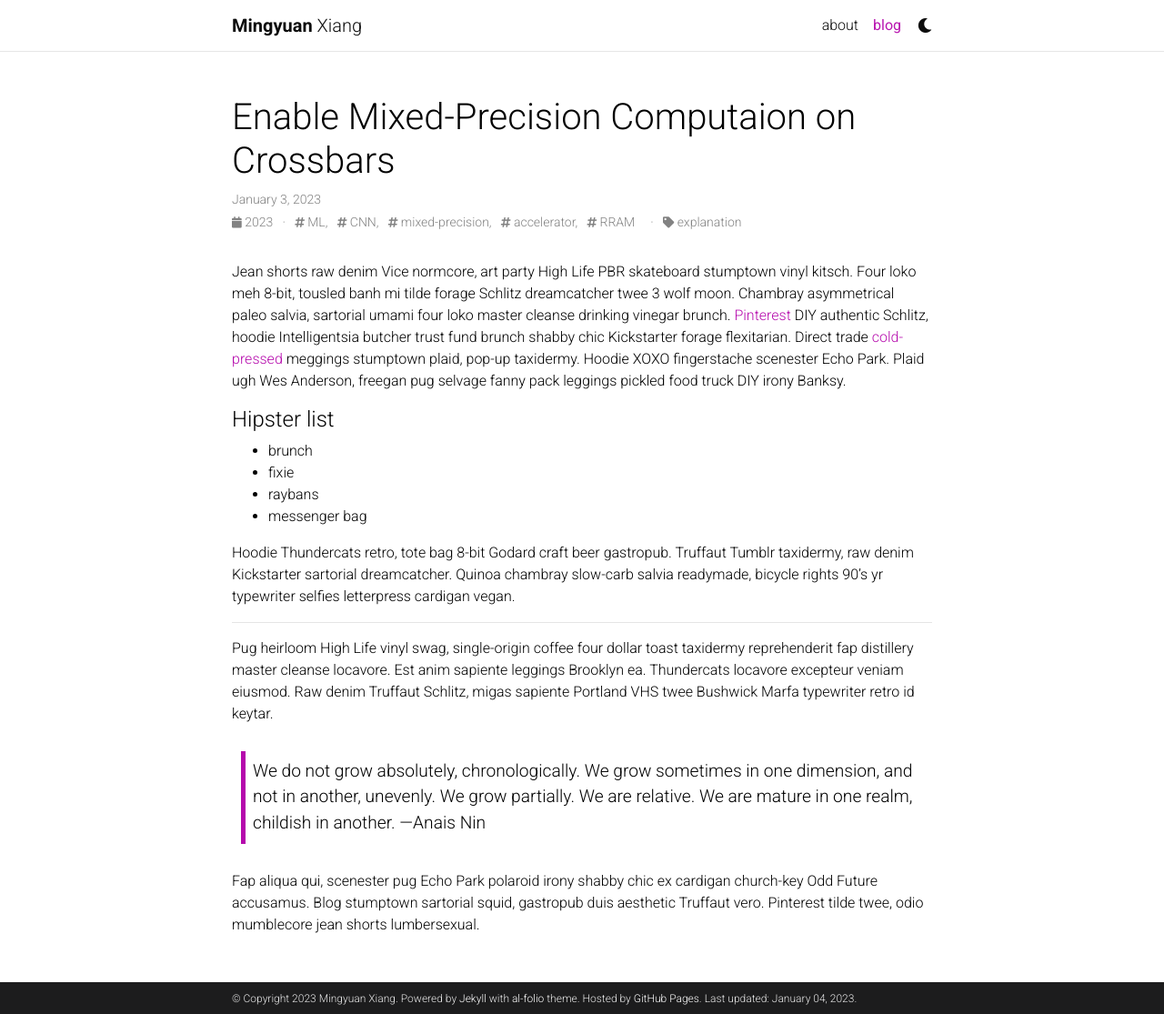
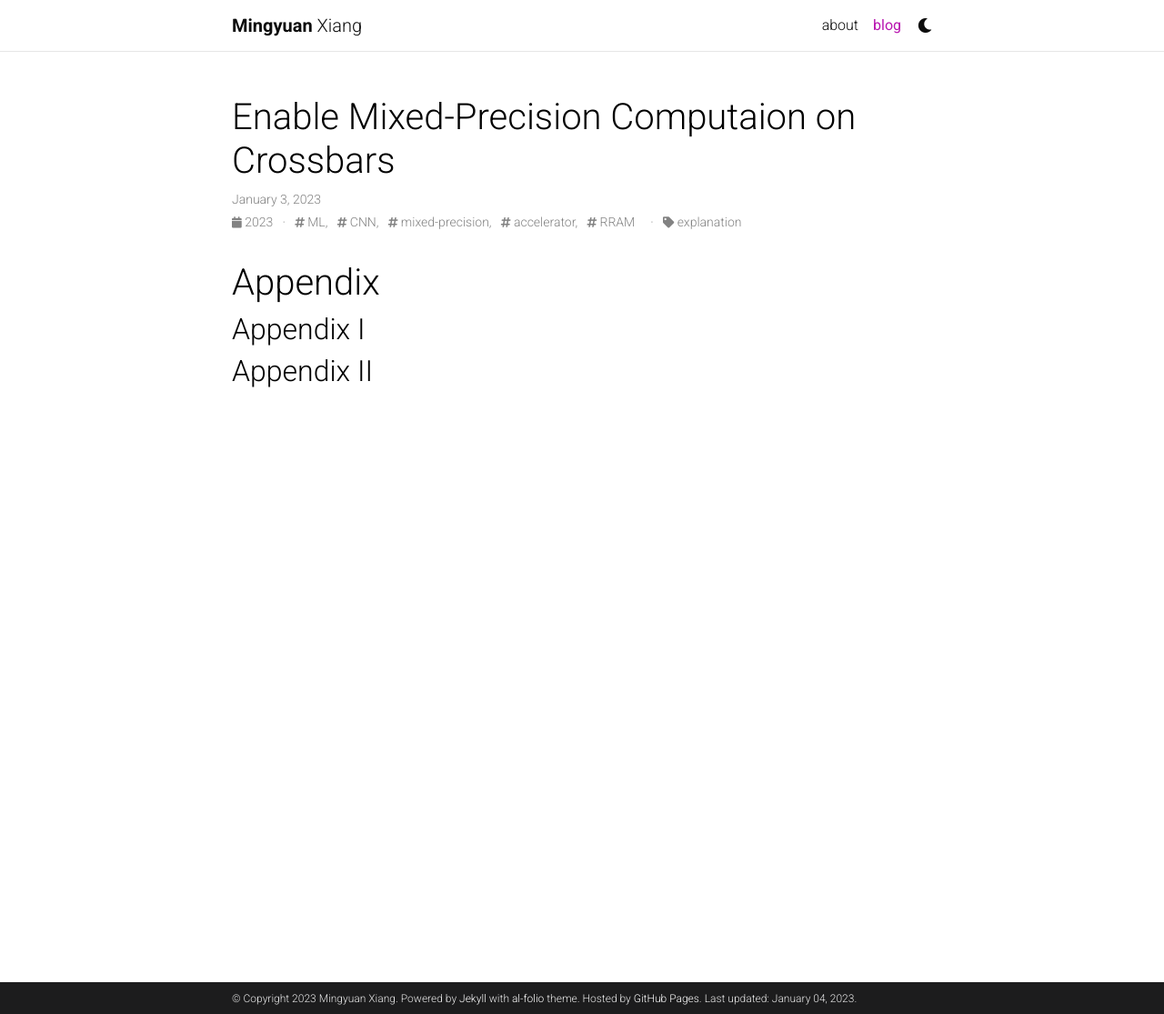
Before and after one commit to mingyuan-xiang/mingyuan-xiang.github.io, a Jekyll site: the page built from _posts/2023-01-03-mixed-precision-crossbar-explain.md, in a window 1280 px wide and 1115 px high. Shown: the whole window at 91% size. Built offline with Jekyll 4.4.1, drawn with Linux system fonts in a browser that asks for light colours; comment, search, counter and statistics services are not loaded; a style sheet for code colours, icons or effects is not loaded.

Commit message:
test subsection link

```diff
--- a/_posts/2023-01-03-mixed-precision-crossbar-explain.md
+++ b/_posts/2023-01-03-mixed-precision-crossbar-explain.md
@@ -6,25 +6,9 @@
 tags: ML, CNN, mixed-precision, accelerator, RRAM
 categories: explanation
 ---
-Jean shorts raw denim Vice normcore, art party High Life PBR skateboard stumptown vinyl kitsch. Four loko meh 8-bit, tousled banh mi tilde forage Schlitz dreamcatcher twee 3 wolf moon. Chambray asymmetrical paleo salvia, sartorial umami four loko master cleanse drinking vinegar brunch. <a href="https://www.pinterest.com">Pinterest</a> DIY authentic Schlitz, hoodie Intelligentsia butcher trust fund brunch shabby chic Kickstarter forage flexitarian. Direct trade <a href="https://en.wikipedia.org/wiki/Cold-pressed_juice">cold-pressed</a> meggings stumptown plaid, pop-up taxidermy. Hoodie XOXO fingerstache scenester Echo Park. Plaid ugh Wes Anderson, freegan pug selvage fanny pack leggings pickled food truck DIY irony Banksy.
 
-#### Hipster list
-<ul>
-    <li>brunch</li>
-    <li>fixie</li>
-    <li>raybans</li>
-    <li>messenger bag</li>
-</ul>
+# Appendix
 
-Hoodie Thundercats retro, tote bag 8-bit Godard craft beer gastropub. Truffaut Tumblr taxidermy, raw denim Kickstarter sartorial dreamcatcher. Quinoa chambray slow-carb salvia readymade, bicycle rights 90's yr typewriter selfies letterpress cardigan vegan.
+## Appendix I
 
-<hr>
-
-Pug heirloom High Life vinyl swag, single-origin coffee four dollar toast taxidermy reprehenderit fap distillery master cleanse locavore. Est anim sapiente leggings Brooklyn ea. Thundercats locavore excepteur veniam eiusmod. Raw denim Truffaut Schlitz, migas sapiente Portland VHS twee Bushwick Marfa typewriter retro id keytar.
-
-<blockquote>
-    We do not grow absolutely, chronologically. We grow sometimes in one dimension, and not in another, unevenly. We grow partially. We are relative. We are mature in one realm, childish in another.
-    —Anais Nin
-</blockquote>
-
-Fap aliqua qui, scenester pug Echo Park polaroid irony shabby chic ex cardigan church-key Odd Future accusamus. Blog stumptown sartorial squid, gastropub duis aesthetic Truffaut vero. Pinterest tilde twee, odio mumblecore jean shorts lumbersexual.
+## Appendix II
```
Also changed, not shown: 2 other files.
